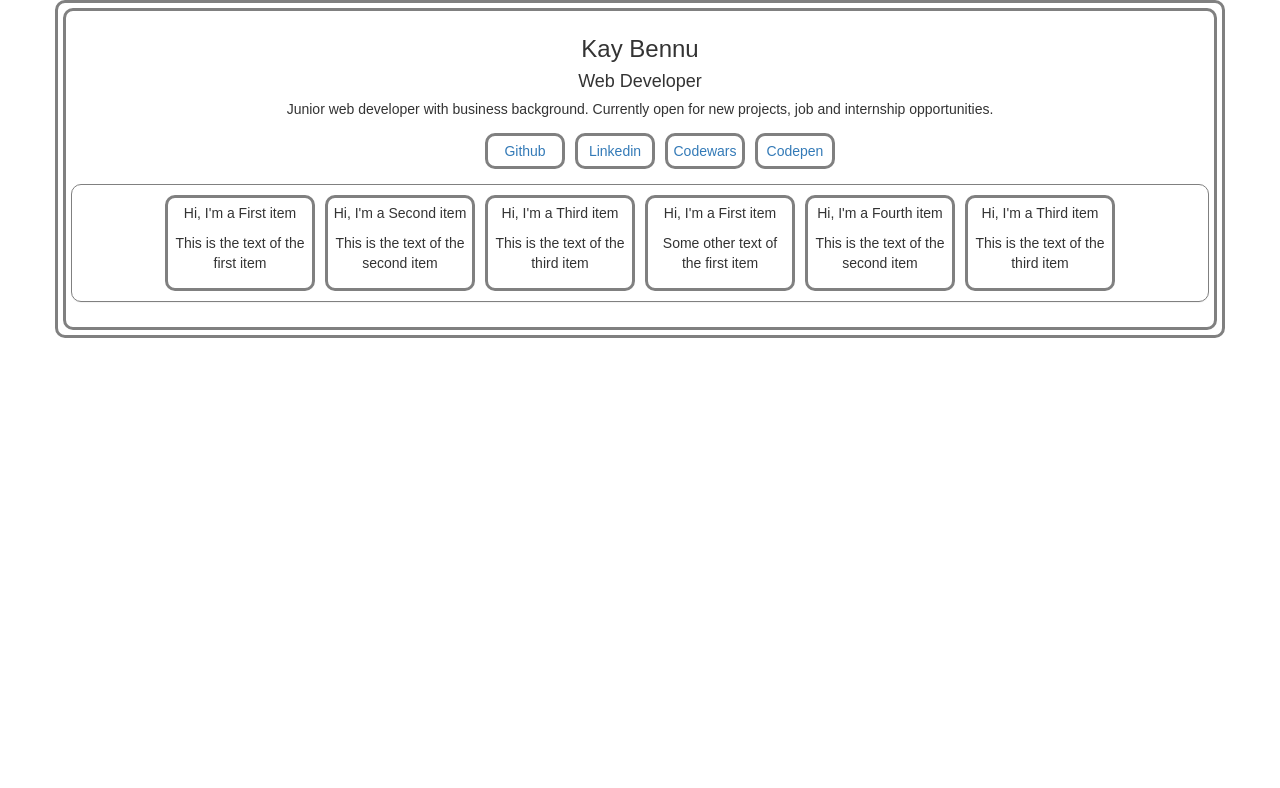
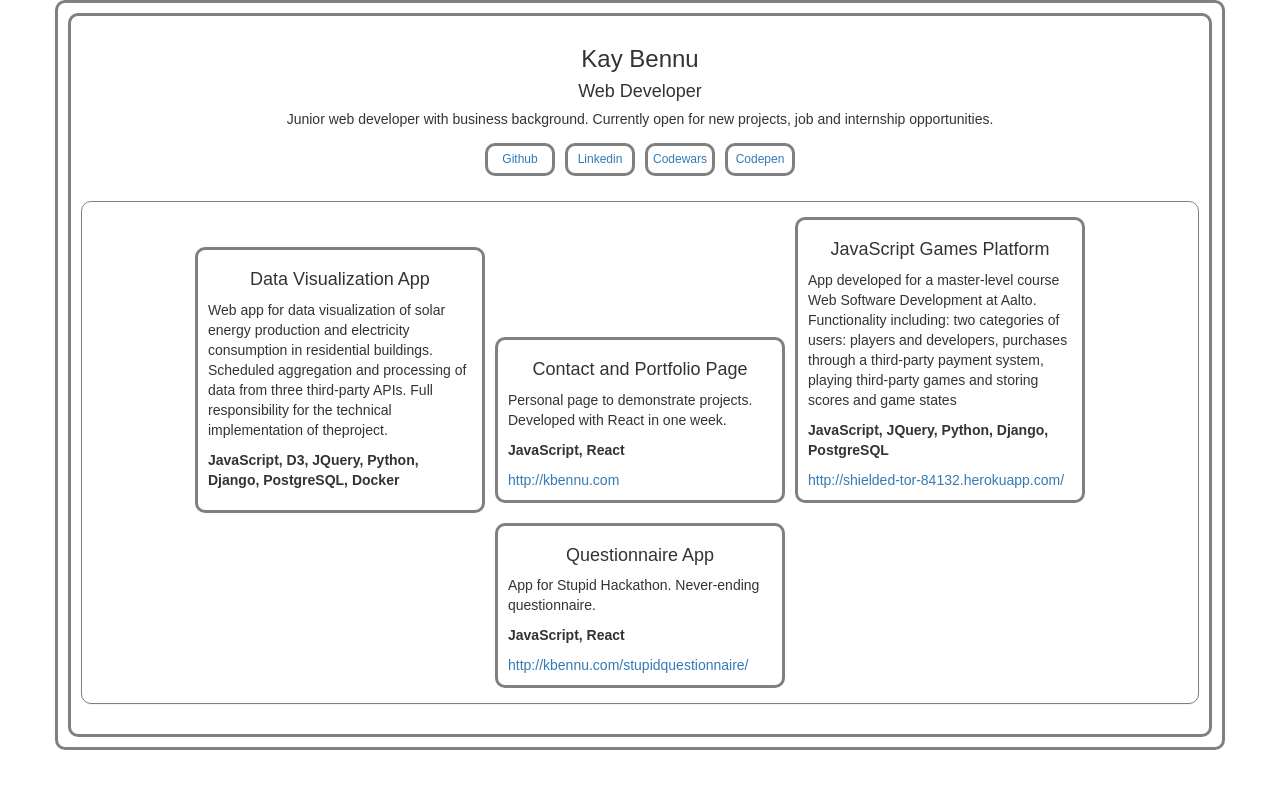
Before and after one commit to katebennu/react-projects-list, a React (Create React App) app in the folder new-site-in-dev/portfolio-app/: page / in a window 1280 px wide. Shown: the top 788 px of the page. Built offline with nearby package versions, Linux system fonts and the light colour scheme.

Commit message:
add projects info

```diff
--- a/new-site-in-dev/portfolio-app/src/App.js
+++ b/new-site-in-dev/portfolio-app/src/App.js
@@ -4,8 +4,10 @@ class Tile extends React.Component {
     render() {
         return (
             <div className="tile">
-                <p>Hi, I'm a {this.props.tilesData['name']} </p>
+                <h4>{this.props.tilesData['name']} </h4>
                 <p>{this.props.tilesData['text']}</p>
+                <p><b>{this.props.tilesData['stack']}</b></p>
+                <a href={this.props.tilesData['url']}>{this.props.tilesData['url']}</a>
             </div>
         );
     }
@@ -29,14 +31,14 @@ class Panel extends React.Component {
 class Info extends React.Component {
     render() {
         const links = this.props.infoData['links'].map((links) => {
-            return <li key={links['name']}><a href={links['link']}>{links['name']}</a></li>
+            return <div key={links['name']}><a href={links['link']}>{links['name']}</a></div>
         });
         return (
             <div>
                 <h3>{this.props.infoData['name']}</h3>
                 <h4>{this.props.infoData['title']}</h4>
                 <h5>{this.props.infoData['description']}</h5>
-                <ul className="contact-links">{links}</ul>
+                <div className="contact-links">{links}</div>
             </div>
         );
     }
--- a/new-site-in-dev/portfolio-app/src/data.json
+++ b/new-site-in-dev/portfolio-app/src/data.json
@@ -1,28 +1,28 @@
 {
   "tilesData": [
     {
-      "name": "First item",
-      "text": "This is the text of the first item"
+      "name": "Data Visualization App",
+      "text": "Web app for data visualization of solar energy production and electricity consumption in residential buildings. Scheduled aggregation and processing of data from three third-party APIs. Full responsibility for the technical implementation of theproject.",
+      "stack": "JavaScript, D3, JQuery, Python, Django, PostgreSQL, Docker",
+      "url": ""
     },
     {
-      "name": "Second item",
-      "text": "This is the text of the second item"
+      "name": "Contact and Portfolio Page",
+      "text": "Personal page to demonstrate projects. Developed with React in one week.",
+      "stack": "JavaScript, React",
+      "url": "http://kbennu.com"
     },
     {
-      "name": "Third item",
-      "text": "This is the text of the third item"
+      "name": "JavaScript Games Platform",
+      "text": "App developed for a master-level course Web Software Development at Aalto. Functionality including: two categories of users: players and developers, purchases through a third-party payment system, playing third-party games and storing scores and game states",
+      "stack": "JavaScript, JQuery, Python, Django, PostgreSQL",
+      "url": "http://shielded-tor-84132.herokuapp.com/"
     },
     {
-      "name": "First item",
-      "text": "Some other text of the first item"
-    },
-    {
-      "name": "Fourth item",
-      "text": "This is the text of the second item"
-    },
-    {
-      "name": "Third item",
-      "text": "This is the text of the third item"
+      "name": "Questionnaire App",
+      "text": "App for Stupid Hackathon. Never-ending questionnaire.",
+      "stack": "JavaScript, React",
+      "url": "http://kbennu.com/stupidquestionnaire/"
     }
   ],
   "infoData": {
--- a/new-site-in-dev/portfolio-app/src/index.css
+++ b/new-site-in-dev/portfolio-app/src/index.css
@@ -11,26 +11,32 @@ body {
   border-color: gray;
   border-style: solid;
   border-radius: 10px;
-  padding: 5px;
+  padding: 10px;
   text-align: center;
 }
 
 .tile {
   display: inline-block;
   margin: 5px;
-  width: 150px;
+  width: 290px;
+  text-align: left;
+}
+
+h4 {
+  text-align: center;
 }
 
 .contact-links {
-  list-style-type: none;
+  margin-bottom: 20px;
 }
 
-.contact-links li {
+.contact-links div {
   display: inline-block;
   margin: 5px;
   padding: 5px;
   border-color: gray;
   border-style: solid;
   border-radius: 10px;
-  width: 80px;
+  width: 70px;
+  font-size: 12px;
 }
```
